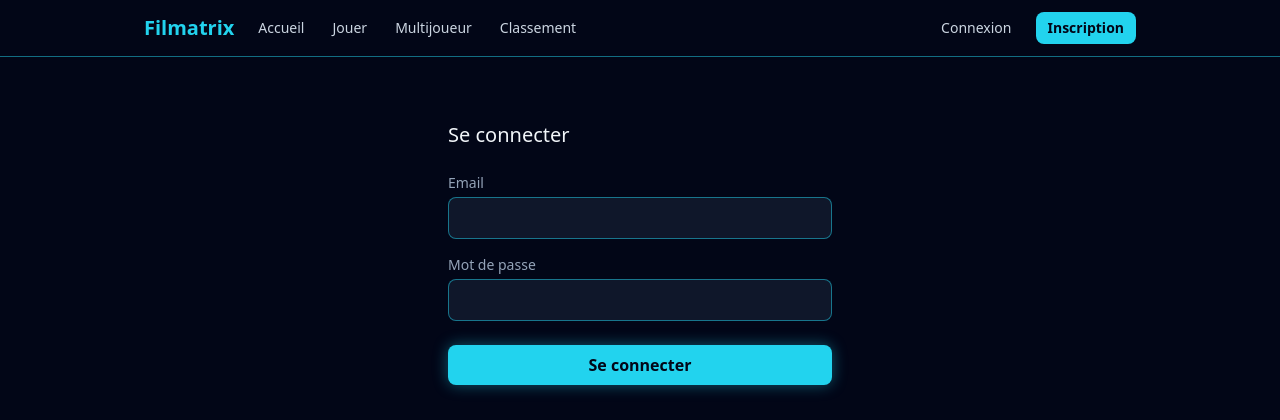
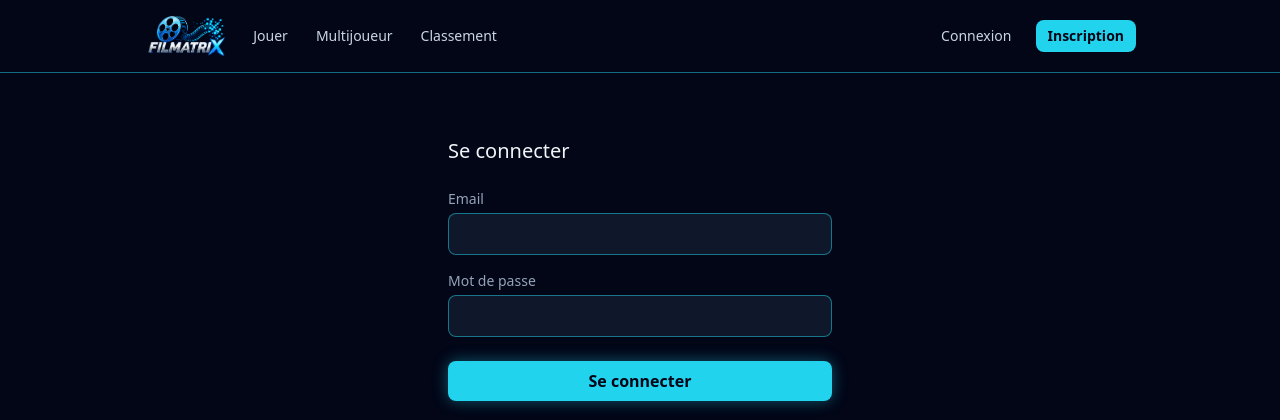
Before and after one commit to Pauline-hiez/filmatrix, a Flask app: a page that uses templates/base.html in a window 1280 px wide. Shown: the top 420 px of the page. Run offline with Flask 3, Linux system fonts and the light colour scheme.

Commit message:
Ajout logo + favicon

```diff
--- a/templates/base.html
+++ b/templates/base.html
@@ -4,6 +4,7 @@
     <meta charset="UTF-8">
     <meta name="viewport" content="width=device-width, initial-scale=1.0">
     <title>Filmatrix</title>
+    <link rel="icon" type="image/png" href="{{ url_for('static', filename='images/filmatrix-favicon.png') }}">
     <link rel="stylesheet" href="{{ url_for('static', filename='css/output.css') }}">
     <style>
         /* Règles partagées par les pages de jeu. Elles reposent sur la variable
@@ -72,7 +73,6 @@
        Le seuil de repli est lg et non md : à neuf entrées, le menu large ne
        tenait pas sous 1024 px et les libellés se coupaient en deux. #}
     {% set nav_links = [
-        ("main.home", "Accueil", false),
         ("main.modes", "Jouer", false),
         ("multiplayer.multiplayer_home", "Multijoueur", false),
         ("leaderboard.leaderboard", "Classement", false)
@@ -105,8 +105,9 @@
     <nav class="mx-auto max-w-5xl px-4 py-3">
         <div class="flex items-center gap-3">
 
-            <a href="{{ url_for('main.home') }}" class="shrink-0 text-xl font-bold text-cyan-400">
-                Filmatrix
+            <a href="{{ url_for('main.home') }}" class="flex shrink-0 items-center" aria-label="Accueil Filmatrix">
+                <img src="{{ url_for('static', filename='images/filmatrix-logo.png') }}"
+                     alt="Filmatrix" class="h-12 w-auto max-w-[11rem] object-contain">
             </a>
 
             <div class="hidden lg:flex items-center gap-1">
```
Also changed, not shown: static/images/filmatrix-favicon.png (added), static/images/filmatrix-logo.png (added).
